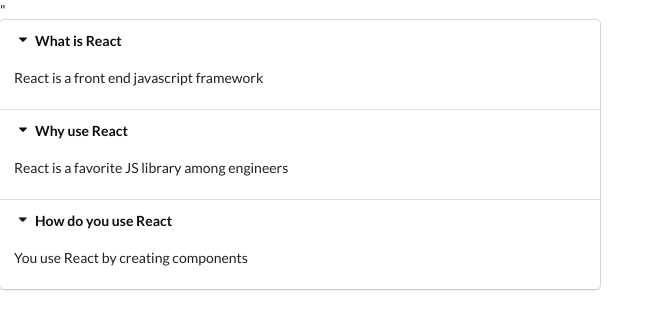
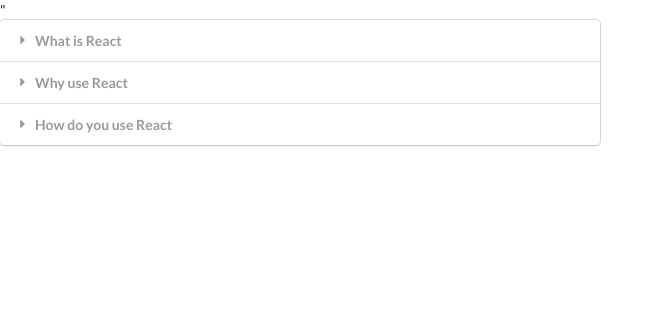
Before and after one commit to JohnALong/udemy-widgets-hooks, a React (Create React App) app: page / in a window 1280 px wide. Shown: the top 328 px of the page, without its empty margins (0-664 px from the left). Built offline with nearby package versions, Linux system fonts and the light colour scheme.

Commit message:
completed accordion section using hooks

```diff
--- a/src/components/Accordion.js
+++ b/src/components/Accordion.js
@@ -1,14 +1,22 @@
-import React from "react";
+import React, { useState } from "react";
 
 const Accordion = ({ items }) => {
-  const renderedItems = items.map((item) => {
+  const [activeIndex, setActiveIndex] = useState(null);
+
+  const onTitleClick = (index) => {
+    setActiveIndex(index);
+  };
+
+  const renderedItems = items.map((item, index) => {
+    const active = index === activeIndex ? "active" : "";
+
     return (
       <React.Fragment key={item.title}>
-        <div className="title active">
+        <div className={`title ${active}`} onClick={() => onTitleClick(index)}>
           <i className="dropdown icon"></i>
           {item.title}
         </div>
-        <div className="content active">
+        <div className={`content ${active}`}>
           <p>{item.content}</p>
         </div>
       </React.Fragment>
```
